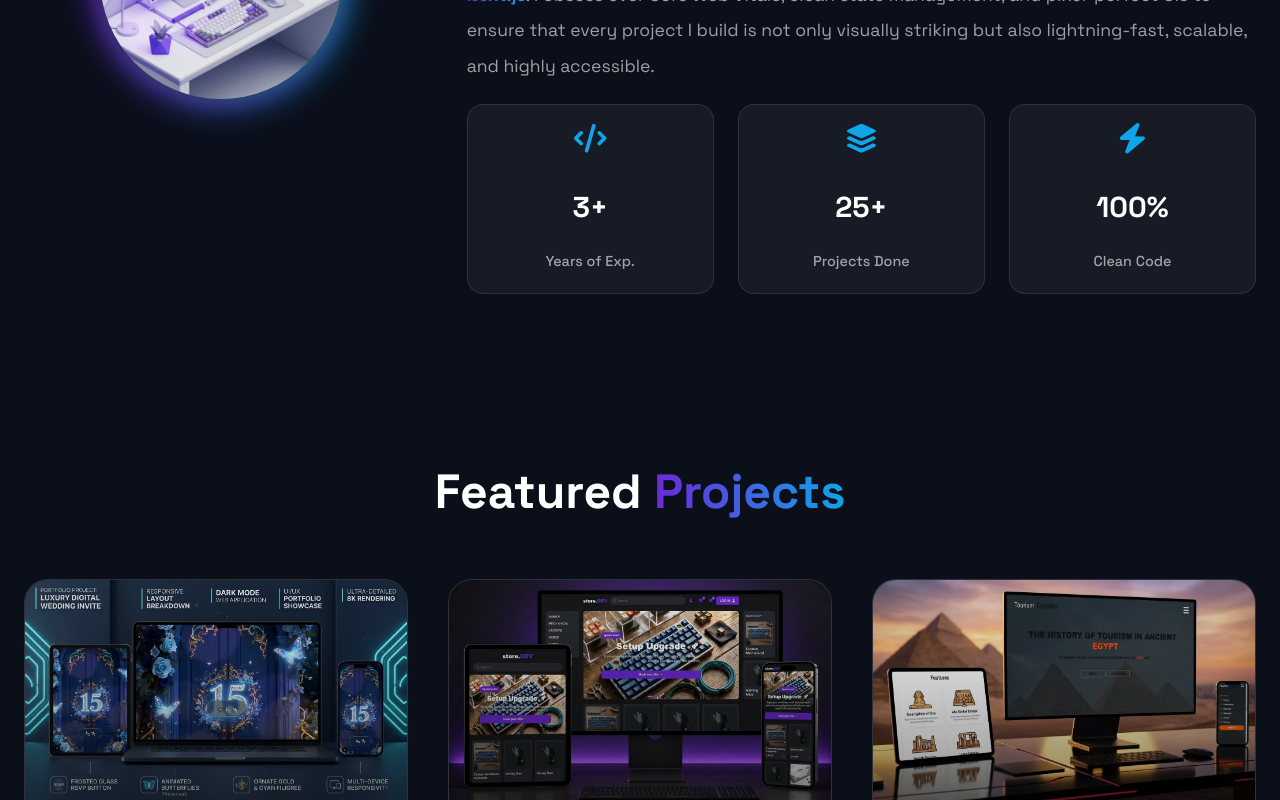
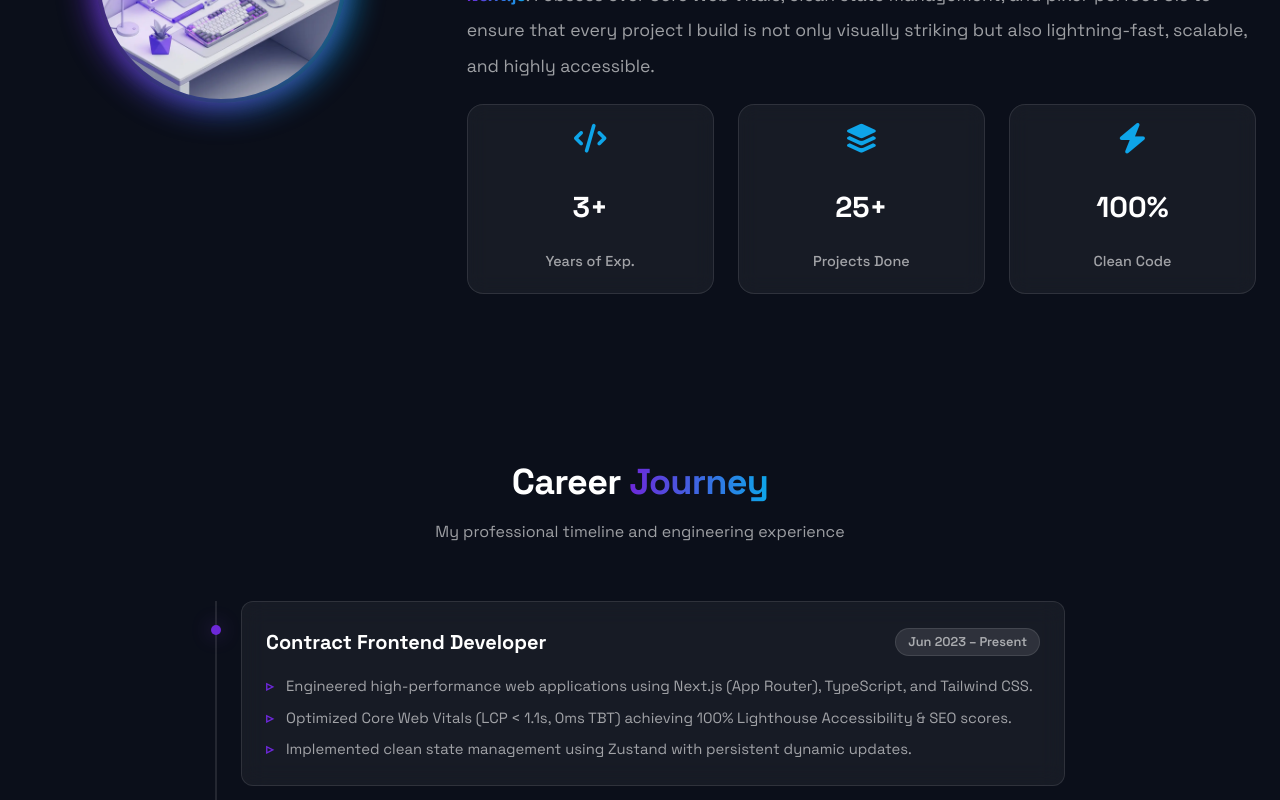
Before and after one commit to Roshdy0/portfolio, a Next.js app: page / in a window 1280 px wide. Shown: the part 2000-2800 px from the top of the page. Built offline with nearby package versions, Linux system fonts and the light colour scheme.

Commit message:
1 / 10 / 2026

```diff
--- /dev/null
+++ b/app/component/CareerJourney/CareerJourney.module.css
@@ -0,0 +1,126 @@
+/* CareerJourney.module.css */
+.careerSection {
+	padding: 5rem 1rem;
+	color: var(--text-main);
+	position: relative;
+
+	.headerWrapper {
+		text-align: center;
+		margin-bottom: 3.5rem;
+
+		.sectionTitle {
+			font-size: 2.25rem;
+			font-weight: 700;
+			letter-spacing: -0.02em;
+
+			.highlight {
+				background: var(--main-gradient);
+				-webkit-background-clip: text;
+				background-clip: text;
+				-webkit-text-fill-color: transparent;
+			}
+		}
+
+		.sectionSubtitle {
+			color: var(--text-muted);
+			font-size: 1rem;
+			margin-top: 0.5rem;
+		}
+	}
+
+	.timeline {
+		position: relative;
+		max-width: 850px;
+		margin: 0 auto;
+		border-left: 2px solid var(--glass-border);
+		padding-left: 1.5rem;
+
+		.timelineItem {
+			position: relative;
+
+			&:last-child {
+				margin-bottom: 0;
+			}
+
+			.timelineDot {
+				position: absolute;
+				left: calc(-1.5rem - 6px);
+				top: 1.5rem;
+				width: 10px;
+				height: 10px;
+				border-radius: 50%;
+				background-color: var(--neon-purple);
+				box-shadow: var(--purple-glow);
+				z-index: 2;
+			}
+
+			.card {
+				background: var(--bg-card);
+				border: 1px solid var(--glass-border);
+				backdrop-filter: blur(var(--glass-blur));
+				-webkit-backdrop-filter: blur(var(--glass-blur));
+				border-radius: 12px;
+				padding: 1.5rem;
+				transition: var(--smooth);
+
+				&:hover {
+					border-color: var(--neon-purple);
+					transform: translateY(-2px);
+				}
+
+				.cardHeader {
+					.roleTitle {
+						font-size: 1.25rem;
+						font-weight: 700;
+						color: var(--text-main);
+						margin: 0;
+					}
+
+					.companyName {
+						color: var(--neon-blue);
+						font-weight: 600;
+						font-size: 0.95rem;
+					}
+
+					.dateBadge {
+						display: inline-block;
+						font-size: 0.8rem;
+						font-weight: 600;
+						padding: 0.2rem 0.75rem;
+						border-radius: 9999px;
+						background: var(--progress-bg);
+						color: var(--text-muted);
+						border: 1px solid var(--glass-border);
+						white-space: nowrap;
+					}
+				}
+
+				.descriptionList {
+					margin-top: 1rem;
+					padding-left: 0;
+
+					li {
+						position: relative;
+						padding-left: 1.25rem;
+						color: var(--text-muted);
+						font-size: 0.925rem;
+						line-height: 1.6;
+						margin-bottom: 0.5rem;
+
+						&:last-child {
+							margin-bottom: 0;
+						}
+
+						&::before {
+							content: '▹';
+							position: absolute;
+							left: 0;
+							color: var(--neon-purple);
+							font-weight: bold;
+						}
+					}
+				}
+			}
+		}
+	}
+}
--- /dev/null
+++ b/app/component/CareerJourney/CareerJourney.tsx
@@ -0,0 +1,92 @@
+import React from "react";
+import styles from "./CareerJourney.module.css";
+
+interface ExperienceItem {
+	id: string;
+	role: string;
+	company?: string;
+	period: string;
+	highlights: string[];
+}
+
+const experiences: ExperienceItem[] = [
+	{
+		id: "exp-1",
+		role: "Contract Frontend Developer",
+		period: "Jun 2023 – Present",
+		highlights: [
+			"Engineered high-performance web applications using Next.js (App Router), TypeScript, and Tailwind CSS.",
+			"Optimized Core Web Vitals (LCP < 1.1s, 0ms TBT) achieving 100% Lighthouse Accessibility & SEO scores.",
+			"Implemented clean state management using Zustand with persistent dynamic updates.",
+		],
+	},
+	{
+		id: "exp-2",
+		role: "Frontend Developer (E-commerce Solutions)",
+		period: "Sep 2021 – May 2023",
+		highlights: [
+			"Spearheaded frontend architecture for custom e-commerce storefronts, doubling page load speeds.",
+			"Implemented lazy loading, asset optimization, and clean component-driven architecture.",
+		],
+	},
+	{
+		id: "exp-3",
+		role: "MIS Analyst (Internship)",
+		company: "Ministry of Military Production",
+		period: "Dec 2020 – Jan 2021",
+		highlights: [
+			"Audited personnel records and restructured legacy data entry processes into structured databases.",
+			"Supervised critical data backup workflows to prevent data loss across governmental databases.",
+		],
+	},
+	{
+		id: "exp-4",
+		role: "Web Developer Trainee",
+		company: "Vodafone",
+		period: "Dec 2019 – Feb 2020",
+		highlights: ["Collaborated with senior engineers to translate UI mockups into responsive web interfaces using HTML5, CSS3, and JavaScript."],
+	},
+];
+
+export const CareerJourney: React.FC = () => {
+	return (
+		<section id="CareerJourney" aria-label="Career Journey and Professional Experience" className={styles.careerSection}>
+			<div className={styles.headerWrapper}>
+				<h2 className={styles.sectionTitle}>
+					Career <span className={styles.highlight}>Journey</span>
+				</h2>
+				<p className={styles.sectionSubtitle}>My professional timeline and engineering experience</p>
+			</div>
+
+			<div className={styles.timeline}>
+				<div className="grid grid-cols-1 gap-8 md:gap-10">
+					{experiences.map((item) => (
+						<article key={item.id} className={styles.timelineItem}>
+							<span className={styles.timelineDot} aria-hidden="true" />
+
+							<div className={styles.card}>
+								<header className={styles.cardHeader}>
+									<div className="grid grid-cols-1 gap-1 md:grid-cols-[1fr_auto] md:items-center">
+										<div>
+											<h3 className={styles.roleTitle}>{item.role}</h3>
+											{item.company && <span className={styles.companyName}>{item.company}</span>}
+										</div>
+										<span className={styles.dateBadge}>{item.period}</span>
+									</div>
+								</header>
+
+								<ul className={styles.descriptionList} aria-label={`${item.role} accomplishments`}>
+									{item.highlights.map((highlight, idx) => (
+										<li key={idx}>{highlight}</li>
+									))}
+								</ul>
+							</div>
+						</article>
+					))}
+				</div>
+			</div>
+		</section>
+	);
+};
+
+export default CareerJourney;
--- a/app/component/header/header.tsx
+++ b/app/component/header/header.tsx
@@ -21,6 +21,10 @@ const Header = () => {
 		{
 			to: "about",
 			link: "about",
+		},
+		{
+			to: "CareerJourney",
+			link: "CareerJourney",
 		},
 		{
 			to: "projects",
--- a/app/page.tsx
+++ b/app/page.tsx
@@ -1,11 +1,12 @@
-import Hero from "./component/hero/hero";
-import About from "./component/About/About";
-import Header from "./component/header/header";
-import Skills from "./component/Skills/Skills";
-import Footer from "./component/Footer/Footer";
-import Contact from "./component/Contact/Contact";
-import Projects from "./component/Projects/Projects";
-import FloatingButtons from "./component/FloatingButtons/FloatingButtons";
+import Hero from "@/app/component/hero/hero";
+import About from "@/app/component/About/About";
+import CareerJourney from "@/app/component/CareerJourney/CareerJourney";
+import Header from "@/app/component/header/header";
+import Skills from "@/app/component/Skills/Skills";
+import Footer from "@/app/component/Footer/Footer";
+import Contact from "@/app/component/Contact/Contact";
+import Projects from "@/app/component/Projects/Projects";
+import FloatingButtons from "@/app/component/FloatingButtons/FloatingButtons";
 
 export default function Home() {
 	return (
@@ -14,6 +15,7 @@ export default function Home() {
 			<Hero />
 			<Skills />
 			<About />
+			<CareerJourney />
 			<Projects />
 			<Contact />
 			<FloatingButtons />
```
